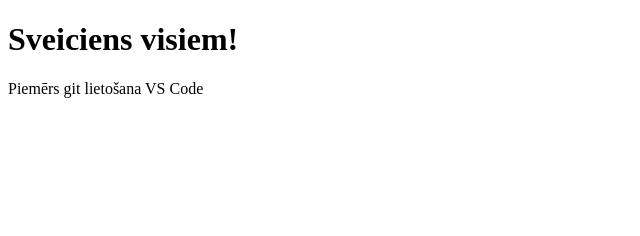
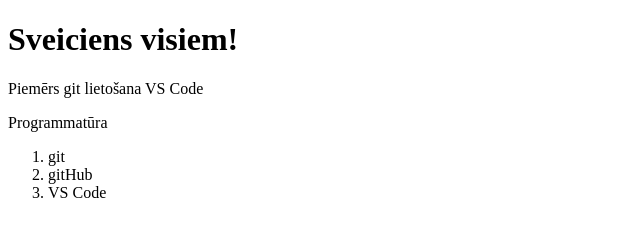
Before and after one commit to isorokina/proba_startIT, a plain HTML site: page index.html in a window 1280 px wide. Shown: the whole page, without its empty margins (0-640 px from the left). Drawn offline with Linux system fonts and the light colour scheme.

Commit message:
Update index.html

```diff
--- a/index.html
+++ b/index.html
@@ -9,5 +9,11 @@
 <body>
   <h1> Sveiciens visiem! </h1>
   <p>Piemērs git lietošana VS Code</p>
+  <p>Programmatūra</p>
+  <ol>
+    <li>git</li>
+    <li>gitHub</li>
+    <li>VS Code</li>
+  </ol>
 </body>
 </html>
```
